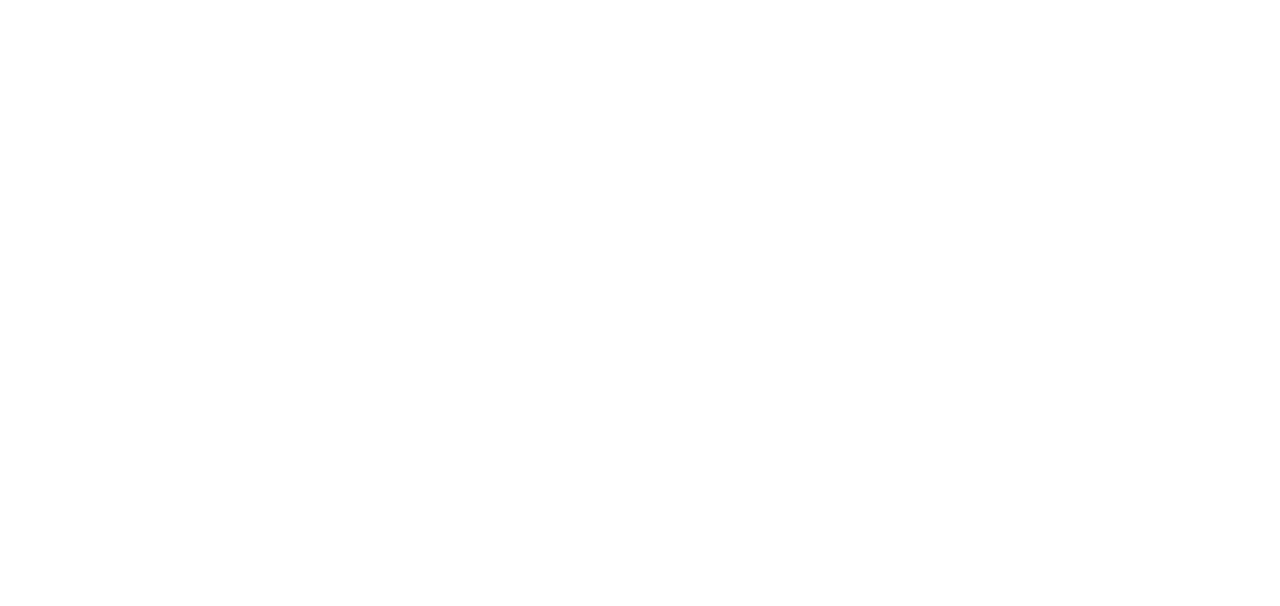
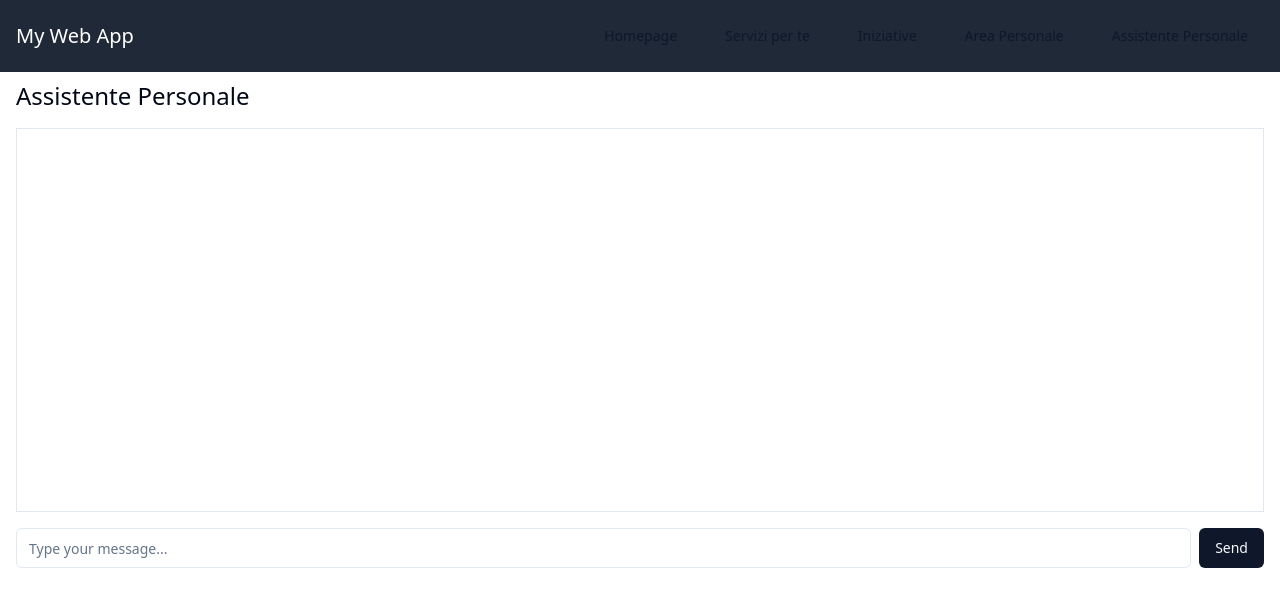
Before and after one commit to GPT-Engineer-App/personal-assistant-hub, a React (Vite) app: page /assistente in a window 1280 px wide. Before the commit this address had no page. Shown: the top 606 px of the page. Built offline with nearby package versions, Linux system fonts and the light colour scheme.

Commit message:
Created "Assistente Personale" chat interface with text input and send button.

```diff
--- a/src/App.jsx
+++ b/src/App.jsx
@@ -1,6 +1,7 @@
 import { Route, BrowserRouter as Router, Routes } from "react-router-dom";
 import Index from "./pages/Index.jsx";
 import Profile from "./pages/Profile.jsx"; // Import the Profile component
+import AssistentePersonale from "./pages/AssistentePersonale.jsx"; // Import the AssistentePersonale component
 
 function App() {
   return (
@@ -8,6 +9,7 @@ function App() {
       <Routes>
         <Route exact path="/" element={<Index />} />
         <Route path="/profilo" element={<Profile />} /> {/* Add the Profile route */}
+        <Route path="/assistente" element={<AssistentePersonale />} /> {/* Add the AssistentePersonale route */}
       </Routes>
     </Router>
   );
--- /dev/null
+++ b/src/pages/AssistentePersonale.jsx
@@ -0,0 +1,62 @@
+import React, { useState } from "react";
+import { Link } from "react-router-dom";
+import { Button } from "@/components/ui/button";
+import { Input } from "@/components/ui/input";
+
+const AssistentePersonale = () => {
+  const [messages, setMessages] = useState([]);
+  const [inputValue, setInputValue] = useState("");
+
+  const handleSend = () => {
+    if (inputValue.trim()) {
+      setMessages([...messages, inputValue]);
+      setInputValue("");
+    }
+  };
+
+  return (
+    <div className="container mx-auto p-4">
+      <header className="bg-gray-800 text-white p-4 flex justify-between items-center fixed top-0 left-0 right-0 z-50">
+        <h1 className="text-xl">My Web App</h1>
+        <nav className="space-x-4">
+          <Link to="/" className="text-white">
+            <Button variant="link">Homepage</Button>
+          </Link>
+          <Link to="/servizi" className="text-white">
+            <Button variant="link">Servizi per te</Button>
+          </Link>
+          <Link to="/iniziative" className="text-white">
+            <Button variant="link">Iniziative</Button>
+          </Link>
+          <Link to="/profilo" className="text-white">
+            <Button variant="link">Area Personale</Button>
+          </Link>
+          <Link to="/assistente" className="text-white">
+            <Button variant="link">Assistente Personale</Button>
+          </Link>
+        </nav>
+      </header>
+      <div className="pt-16">
+        <h1 className="text-2xl mb-4">Assistente Personale</h1>
+        <div className="chat-window border p-4 mb-4 h-96 overflow-y-scroll">
+          {messages.map((message, index) => (
+            <div key={index} className="message mb-2 p-2 bg-gray-200 rounded">
+              {message}
+            </div>
+          ))}
+        </div>
+        <div className="flex">
+          <Input
+            value={inputValue}
+            onChange={(e) => setInputValue(e.target.value)}
+            placeholder="Type your message..."
+            className="flex-grow mr-2"
+          />
+          <Button onClick={handleSend}>Send</Button>
+        </div>
+      </div>
+    </div>
+  );
+};
+
+export default AssistentePersonale;
```
